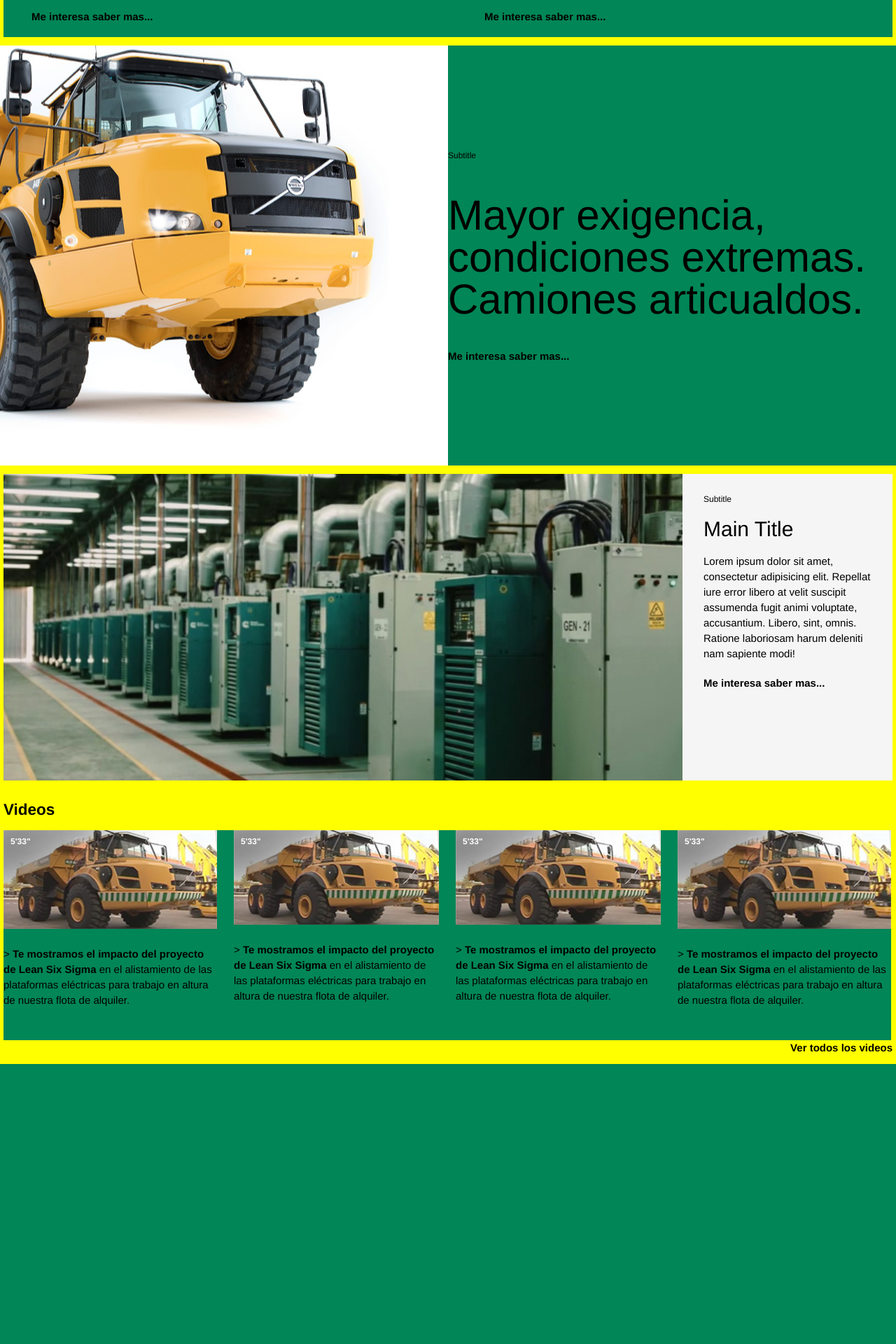
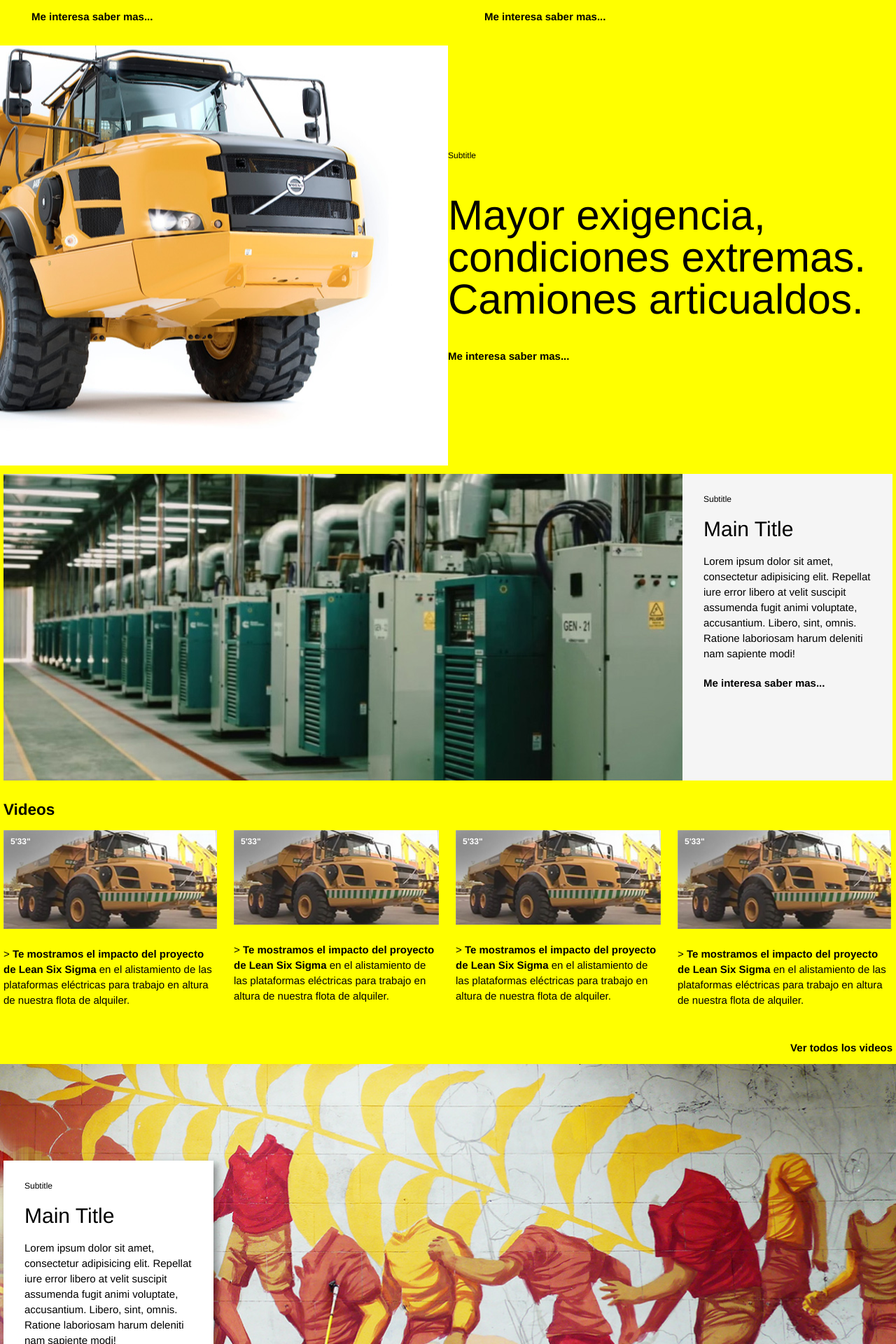
Before and after one commit to ekersten/sullair-maquetado, a PHP site: page /sullair.html in a window 1280 px wide. Shown: the part 1000-2920 px from the top of the page at 70% size. Run offline with PHP 8.4, Linux system fonts and the light colour scheme; style sheets or scripts are compiled from the project's sources; some libraries are stand-ins or nearby versions.

Commit message:
full width inner text component

```diff
--- a/scss/includes/_mixins.scss
+++ b/scss/includes/_mixins.scss
@@ -20,3 +20,9 @@
   max-width: 100%;
   height: auto;
 }
+
+@mixin box-shadow($x:0, $y:0, $blur: 0, $spread: 0, $color: #000) {
+  -moz-box-shadow:    $x $y $blur $spread $color;
+  -webkit-box-shadow: $x $y $blur $spread $color;
+  box-shadow:         $x $y $blur $spread $color;
+}
--- a/scss/sullair.scss
+++ b/scss/sullair.scss
@@ -111,9 +111,23 @@
 	}
 
 	&.full-width-inner-text {
+		background-repeat: no-repeat;
+		background-position: right center;
+		background-size: cover;
 		width: 100%;
-		height: 438px;
+		height: 700px;
 		margin-bottom: $grid-gutter-width / 2;
+		padding-left: 0;
+		padding-right: 0;
+
+		.text {
+			background: $sullair-white;
+			height: 438px;
+			width: 25%;
+			max-width: 300px;
+			margin-top: 138px;
+			@include box-shadow(5px, 5px ,10px, 0, rgba(0,0,0,0.4));
+		}
 	}
 
 	&.full-width-text-right {
@@ -226,7 +240,7 @@
 		}
 	}
 
-	> .text {
+	> .text, > .wrapper > .text {
 		padding: 30px;
 
 		.subtitle, .title, .copy, .cta {
--- a/sullair.html
+++ b/sullair.html
@@ -8,7 +8,7 @@
 	<link rel="stylesheet" href="css/sullair.css">
 	<title>Sullair</title>
 </head>
-<body class="debug">
+<body class="">
 
 	<div class="wrapper">
 		<div class="component w6 h4"></div>
@@ -111,7 +111,16 @@
 		<a href="#" class="cta">Ver todos los videos</a>
 	</div>
 
-	<div class="component full-width-inner-text"></div>
+	<div class="component full-width-inner-text" style="background-image: url(img/mod_12x3.jpg)">
+		<div class="wrapper">
+			<div class="text">
+				<h6 class="subtitle">Subtitle</h6>
+				<h4 class="title">Main Title</h4>
+				<p class="copy">Lorem ipsum dolor sit amet, consectetur adipisicing elit. Repellat iure error libero at velit suscipit assumenda fugit animi voluptate, accusantium. Libero, sint, omnis. Ratione laboriosam harum deleniti nam sapiente modi!</p>
+				<a href="#" class="cta">Me interesa saber mas...</a>
+			</div>
+		</div>
+	</div>
 
 	<div class="wrapper">
 		<div class="component w4 h3"></div>
```
